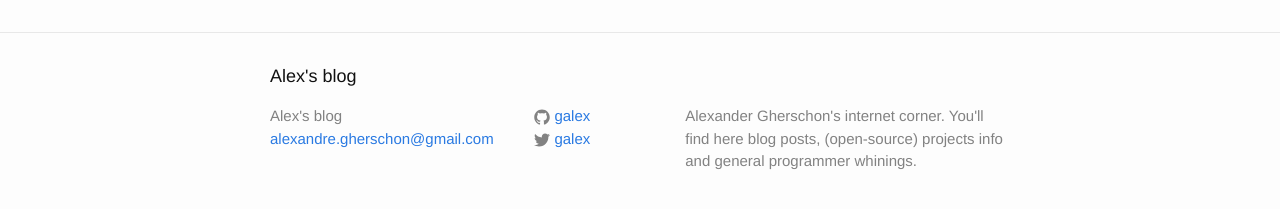
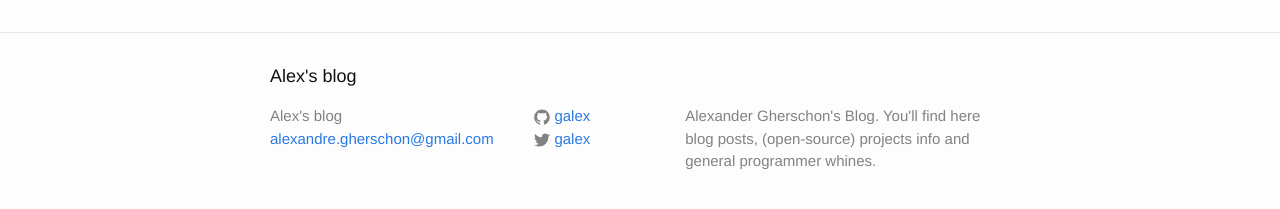
Before and after one commit to galex/galex.github.io, a Jekyll site: the page built from index.html, in a window 1280 px wide. Shown: the part 264-473 px from the top of the page. Built offline with Jekyll 4.4.1, drawn with Linux system fonts in a browser that asks for light colours.

Commit message:
Fix description

```diff
--- a/_config.yml
+++ b/_config.yml
@@ -9,7 +9,7 @@
 title: Alex's blog
 email: alexandre.gherschon@gmail.com
 description: > # this means to ignore newlines until "baseurl:"
-  Alexander Gherschon's internet corner. You'll find here blog posts, (open-source) projects info and general programmer whinings.
+  Alexander Gherschon's Blog. You'll find here blog posts, (open-source) projects info and general programmer whines.
 baseurl: "" # the subpath of your site, e.g. /blog
 url: "http://galex.co.il" # the base hostname & protocol for your site
 twitter_username: galex
```
